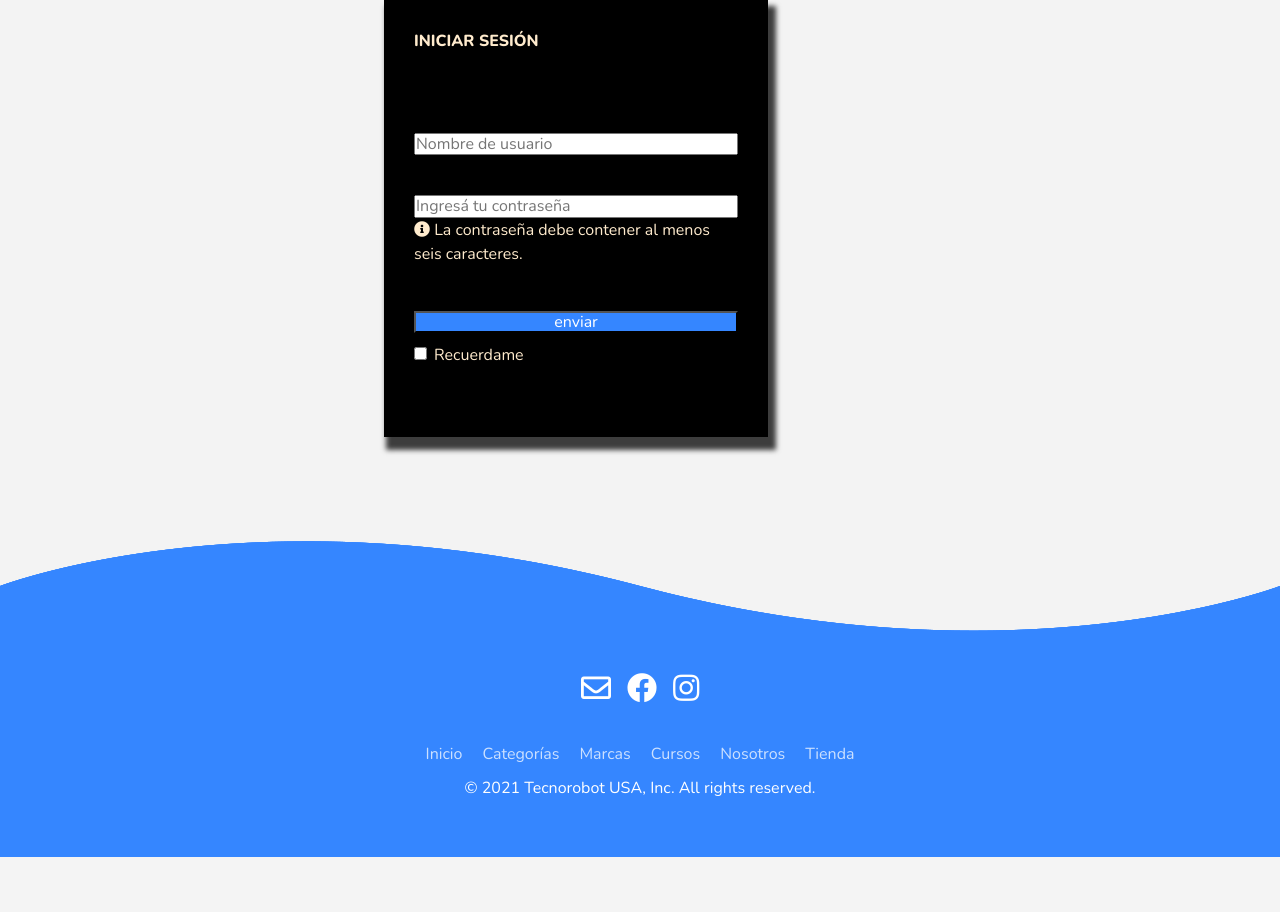
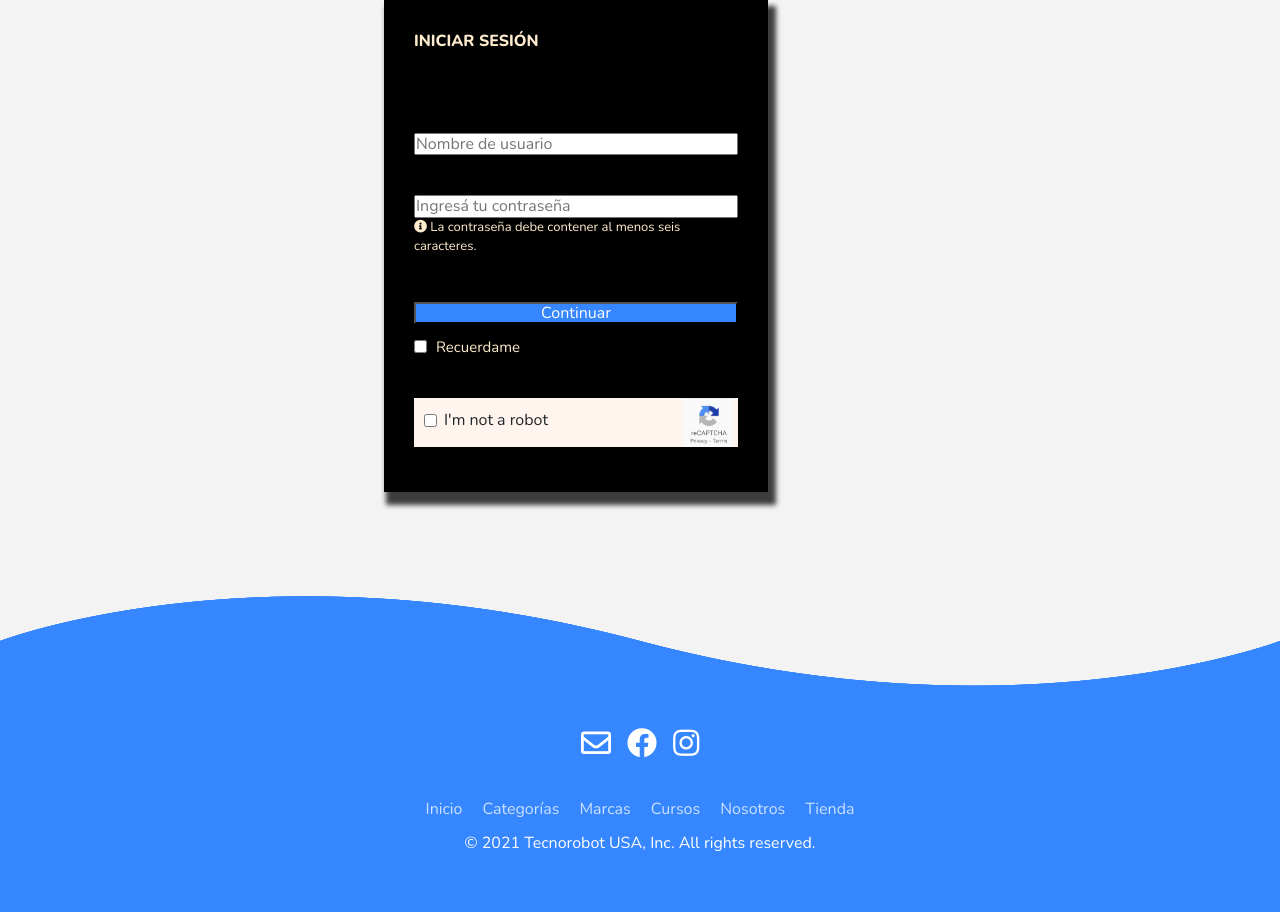
Before and after one commit to cristianl87/Grupo7-Tecnorobot, a Node server app: page /login in a window 1280 px wide. Shown: the part 151-1063 px from the top of the page. Before the commit the page ends 1008 px from the top, so only its background shows below. Run offline with Node 20, Linux system fonts and the light colour scheme.

Commit message:
agregando codigo al login

```diff
--- a/public/css/styles.css
+++ b/public/css/styles.css
@@ -358,7 +358,9 @@ input.nombre{
     flex-direction: column;
     width: 100%;
 
+
 }
+
 input.contraseña{
     display: flex;
     flex-wrap: wrap;
@@ -378,6 +380,10 @@ input.contraseña{
     margin-top: 40px;
     margin-bottom: 50px;
 
+
+ }
+ .boton-login:hover{
+     background-color: blue;
  }
 form{
     display: flex;
@@ -387,16 +393,44 @@ form{
 .checkbox{
     position: relative;
     color: blanchedalmond;
-    top: -40px;
+    top: -38px;
 }
 .text-checkbox{
     position: absolute;
-    left:20px;
+    left:22px;
+    font-size: 15px;
 
 
 }
 label{
     color: blanchedalmond;
+}
+.info{
+    font-size: 13px;
+}
+.info:hover{
+    color: seagreen;
+}
+.reCAPTCHA{
+    width: 50px;
+    position: absolute;
+    right:5px
+}
+.div-recaptcha{
+    background-color: seashell;
+    margin-bottom: 15px;
+    padding-bottom: 25px;
+    position: relative;
+}
+.text{
+    position: absolute;
+    left: 30px;
+    bottom: 15px;
+}
+.checkbox2{
+    position: relative;
+    bottom: -12px;
+    left: 10px;
 }
 /*FIN LOGIN*/
 
--- a/views/login.html
+++ b/views/login.html
@@ -50,15 +50,20 @@
         </div>
         <div class="formulario">
         <input class="contraseña" type="password" name="password" placeholder="Ingresá tu contraseña">
-        <label class=""><i class="fas fa-info-circle"></i> La contraseña debe contener al menos seis caracteres.</label>
+        <label class="info"><i class="fas fa-info-circle"></i> La contraseña debe contener al menos seis caracteres.</label>
         </div>
         <div class="formulario">
-        <button class="boton-login" type="submit" value="Continuar">enviar</button>
+        <button class="boton-login" type="submit" value="">Continuar</button>
         </div>
         <div class="checkbox">
             <label class="text-checkbox" for="">Recuerdame</label>
                      <input type="checkbox" name="" >
         </div>
+        <div class="div-recaptcha">
+            <input class="checkbox2" type="checkbox" name="" id="">
+            <span class="text">I'm not a robot </span>
+        <img src="/images/reCAPTCHA.jpg" alt="Logo TecnoRobot" class="reCAPTCHA">
+       </div>
 
     </form>
     </main>
```
Also changed, not shown: public/images/reCAPTCHA.jpg (added).
